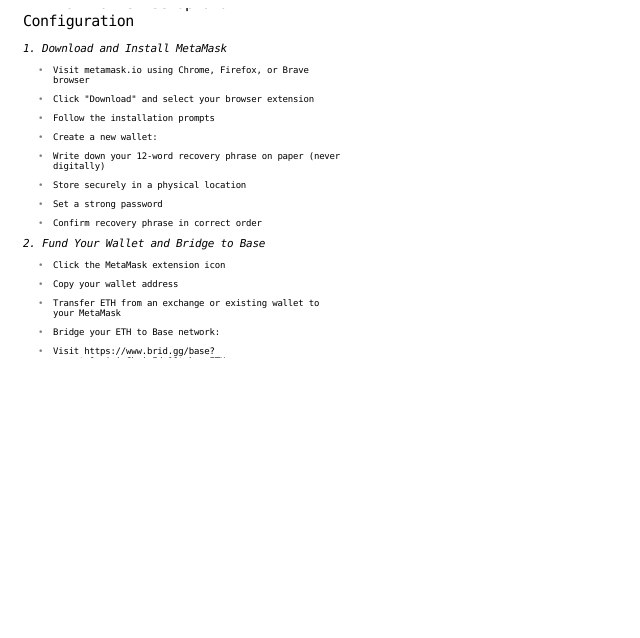
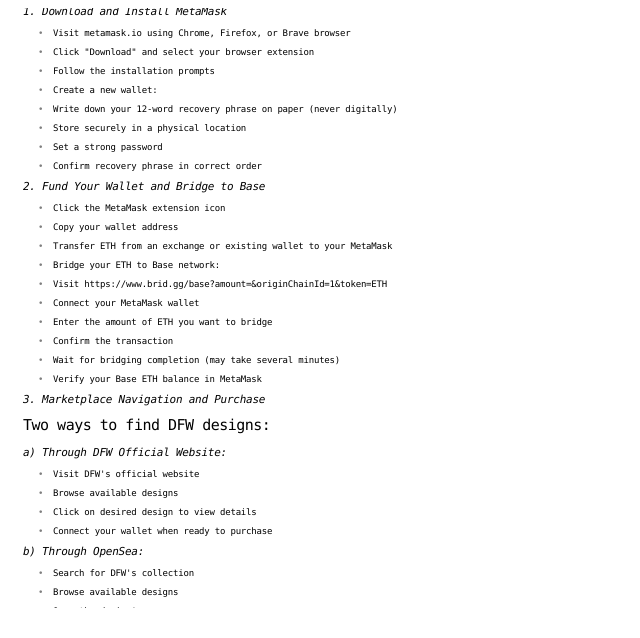
Before and after one commit to decentralize-dfw/finder, a plain HTML site: page textviewer-trial.html in a window 1280 px wide. Shown: the whole page, without its empty margins (0-640 px from the left). Drawn offline with Linux system fonts and the light colour scheme.

Commit message:
Update textviewer-trial.html

```diff
--- a/textviewer-trial.html
+++ b/textviewer-trial.html
@@ -3,8 +3,8 @@
 <head>
 <style>
 .scroll-container {
-    width: 350px;
-    height: 350px;
+    width: 600px;
+    height: 600px;
     overflow-x: hidden;
     overflow-y: auto;
     background: transparent;
```
